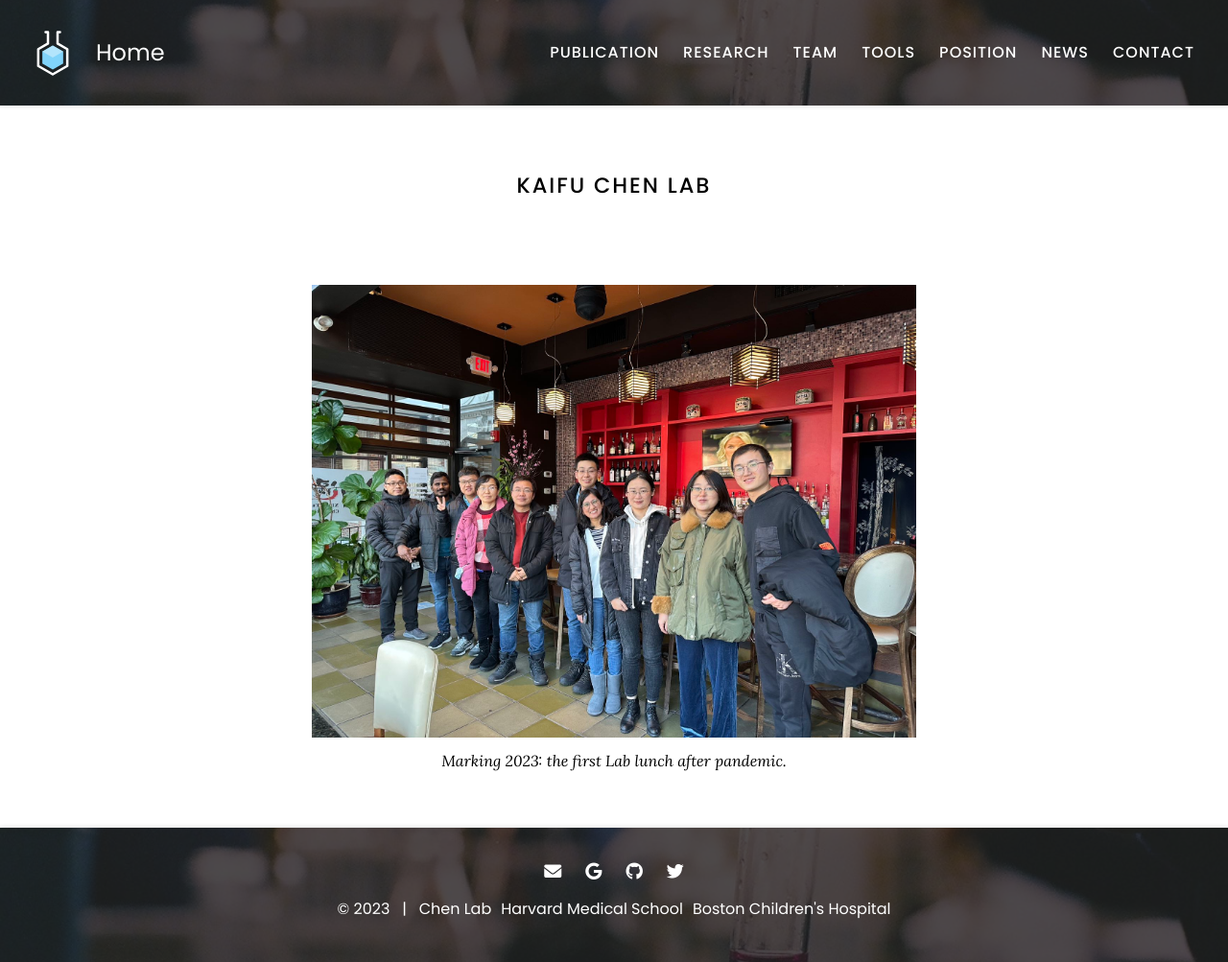
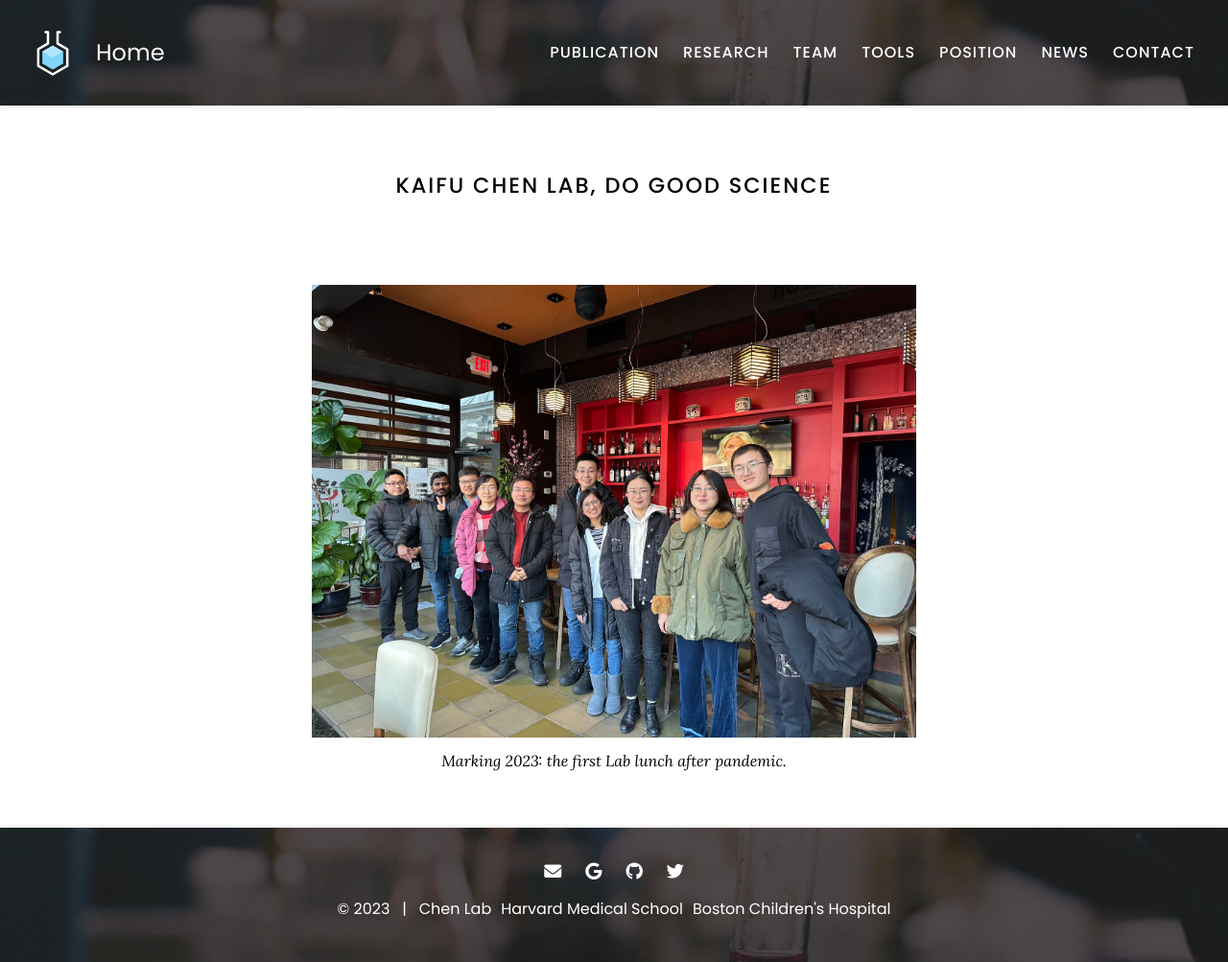
Before and after one commit to kaifuchenlab/kaifuchenlab.github.io, a Jekyll site: the page built from index.md, in a window 1280 px wide. Shown: the whole page at 96% size. Built offline with Jekyll 4.4.1, drawn with Linux system fonts in a browser that asks for light colours.

Commit message:
Update index.md

```diff
--- a/index.md
+++ b/index.md
@@ -1,7 +1,7 @@
 ---
 title: Home
 ---
-# Kaifu Chen Lab
+# Kaifu Chen Lab, Do Good Science
 
 {%
   include gallery.html
```
